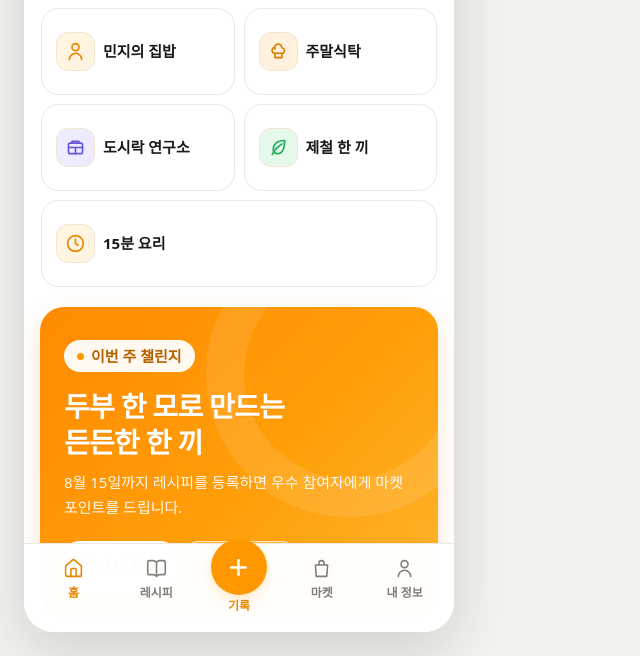
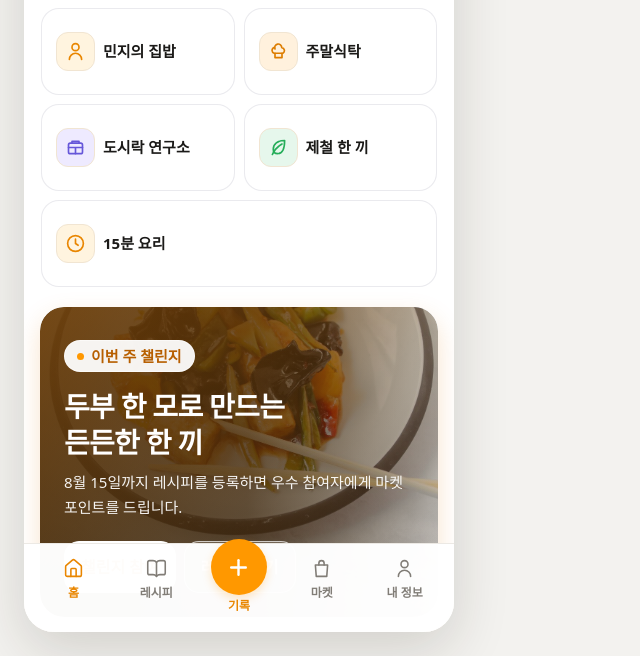
Before and after one commit to zumurf-ux/cookshare-live, a website: page outputs/cookshare-android-user-app.html in a window 1280 px wide. Shown: the part 144-800 px from the top of the page, without its empty margins (0-640 px from the left). Drawn offline with Linux system fonts and the light colour scheme.

Commit message:
무료 두부 사진 챌린지 배너 적용

```diff
--- a/outputs/cookshare-android-user-app.html
+++ b/outputs/cookshare-android-user-app.html
@@ -7,7 +7,7 @@
   <title>오늘한입 · 사용자 앱</title>
   <link rel="manifest" href="cookshare-manifest.webmanifest">
   <link rel="stylesheet" href="cookshare-ui.css?v=4">
-  <link rel="stylesheet" href="cookshare-recipe-reference.css?v=7">
+  <link rel="stylesheet" href="cookshare-recipe-reference.css?v=8">
 </head>
 <body class="user-page recipe-reference-page">
   <a class="skip-link" href="#app-main">본문으로 이동</a>
--- a/outputs/cookshare-recipe-reference.css
+++ b/outputs/cookshare-recipe-reference.css
@@ -781,17 +781,24 @@ body.recipe-reference-page {
   overflow: hidden;
   border: 0;
   border-radius: 24px;
-  background: linear-gradient(135deg, #ff8a00 0%, #ff9f0a 56%, #ffb52e 100%);
+  background: url("assets/challenge-tofu-pexels-5848480.jpg") 50% 38% / cover no-repeat;
   box-shadow: 0 10px 26px rgba(220,119,0,.2) !important;
+}
+.recipe-reference-page [data-screen="home"] > .hero-card::before {
+  position: absolute;
+  z-index: 0;
+  inset: 0;
+  border-radius: inherit;
+  background: linear-gradient(90deg, rgba(31,20,9,.9) 0%, rgba(42,25,10,.78) 52%, rgba(42,23,8,.26) 100%);
+  content: "";
+  pointer-events: none;
 }
 .recipe-reference-page [data-screen="home"] > .hero-card::after {
   position: absolute;
-  right: -54px;
-  top: -76px;
-  width: 210px;
-  height: 210px;
-  border: 38px solid rgba(255,255,255,.1);
-  border-radius: 50%;
+  z-index: 0;
+  inset: 0;
+  border-radius: inherit;
+  background: linear-gradient(135deg, rgba(255,138,0,.32) 0%, rgba(255,159,10,.08) 58%, transparent 100%);
   content: "";
   pointer-events: none;
 }
```
Also changed, not shown: outputs/cookshare-service-worker.js (+4 -3 lines), outputs/assets/challenge-tofu-pexels-5848480.jpg (added).
